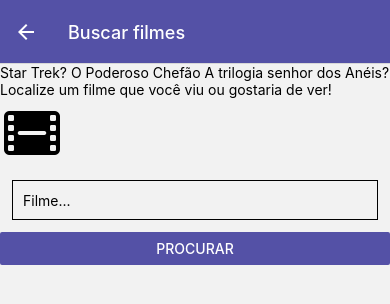
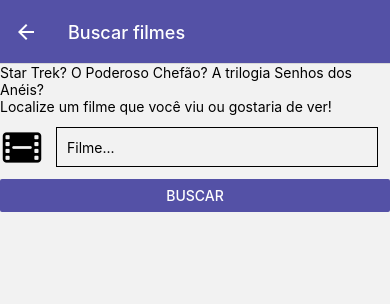
Before and after one commit to IgnacioNeto/dahora-filmes-ig, a React Native app: screen /FormBusca in a window 390 px wide. Shown: the top 304 px of the page. Built offline with nearby package versions, Linux system fonts and the light colour scheme.

Commit message:
Finalizado

```diff
--- a/src/screens/FormBusca.js
+++ b/src/screens/FormBusca.js
@@ -1,49 +1,67 @@
 import {
+  Button,
   SafeAreaView,
   StyleSheet,
   Text,
   View,
   TextInput,
-  Button,
   Alert,
 } from "react-native";
-import React from "react";
+
+import { useState } from "react";
 import { Ionicons } from "@expo/vector-icons";
 
-const corPrimaria = "#5451a6";
+const FormBusca = () => {
+  /* state para o filme que será buscado */
+  const [filme, setFilme] = useState("");
 
-const FormBusca = () => {
-  const [text, onChangeText] = React.useState("");
+  /* evento de captura do texinput a partir do onchangetext */
+  const capturaDigitacao = (valor) => {
+    setFilme(valor);
+  };
+
+  const inputTexto = () => {
+    if (!filme) {
+      Alert.alert("Ops!", "Você deve digitar o nome de um filme"),
+        [{ filme: "OK" }];
+      return;
+    }
+    Alert.alert("Você procurou por:", filme), [{ filme: "OK" }];
+  };
+
   return (
-    <SafeAreaView>
-      <Text>Star Trek? O Poderoso Chefão A trilogia senhor dos Anéis?</Text>
+    <SafeAreaView style={estilos.container}>
+      <Text>Star Trek? O Poderoso Chefão? A trilogia Senhos dos Anéis?</Text>
       <Text>Localize um filme que você viu ou gostaria de ver!</Text>
-      <View>
-        <Ionicons name="film" size={64} color="black"></Ionicons>
+      <View style={estilos.caixaInput}>
+        <Ionicons name="film" size={44} color="black" />
         <TextInput
-          style={styles.input}
-          onChangeText={onChangeText}
-          value={text}
+          style={estilos.input}
+          onChangeText={capturaDigitacao}
           placeholder="Filme..."
         />
       </View>
-      <Button
-        onPress={() => Alert.alert("Botão pressionado")}
-        title="Procurar"
-        color={corPrimaria}
-        accessibilityLabel="Learn more about this purple button"
-      />
+      <Button title="Buscar" color="#5451a6" onPress={inputTexto} />
     </SafeAreaView>
   );
 };
 
-const styles = StyleSheet.create({
+export default FormBusca;
+
+const estilos = StyleSheet.create({
+  container: {
+    flex: 1,
+    padding: 16,
+  },
   input: {
     height: 40,
     margin: 12,
     borderWidth: 1,
     padding: 10,
+    flex: 1,
+  },
+  caixaInput: {
+    flexDirection: "row",
+    alignItems: "center",
   },
 });
-
-export default FormBusca;
```
